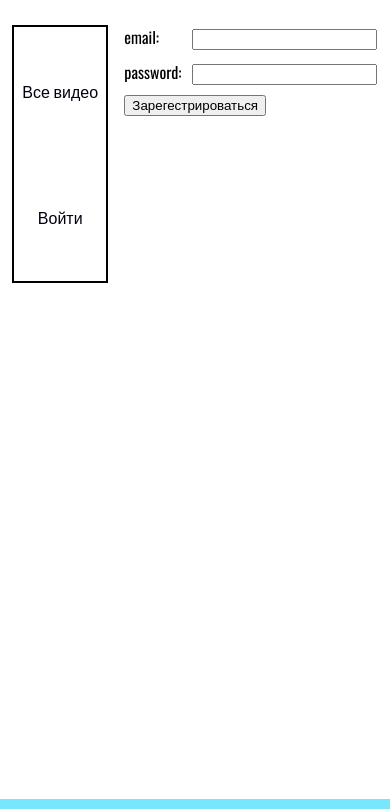
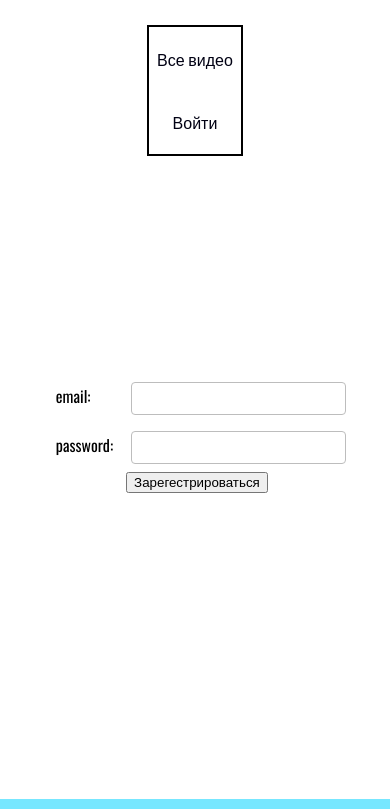
Before and after one commit to khostya/video.online, a Python web app: template templates/registration.html in a window 390 px wide. Shown: the part 35-844 px from the top of the page. Run offline with Jinja, Linux system fonts and the light colour scheme; the template is opened without the code that fills it, so the values that code supplies are empty.

Commit message:
стили стили стили стили-ли-ли валидация валидация

```diff
--- a/static/css/main.css
+++ b/static/css/main.css
@@ -48,6 +48,9 @@ aside{
 }
 
 .content-wrapper{
+    display: flex;
+    align-items: center;
+    flex-direction: column;
     width: 65vw;
     margin: 0 auto 0 1vw;
 }
@@ -60,3 +63,9 @@ nav{
     flex-direction: column;
     text-align: center;
 }
+
+@media screen and (max-width: 500px){
+    .content-wrapper{
+        width: 100%;
+    }
+}
--- a/static/css/registration.css
+++ b/static/css/registration.css
@@ -15,3 +15,19 @@ input {
 label {
     padding-right: 10px;
 }
+
+input{
+    width: 100%;
+    padding:8px 10px;
+    margin: 8px;
+    box-sizing: border-box;
+    border: 1px solid #bdbdbd;
+    border-radius: 0.25rem;
+    transition: border-color 0.15s ease-in-out, box-shadow 0.15s ease-in-out
+}
+
+@media screen and (max-width: 500px){
+    aside{
+        max-height: 15vh;
+    }
+}
--- a/templates/index.html
+++ b/templates/index.html
@@ -31,13 +31,14 @@
                 </nav>
             </aside>
             <div class="content-wrapper">
-                <ul id="videos"></ul>
+                <ul id="videos">
                     {% for video in videos %}
                         <li id="video">
                             <video src="{{ video.video }}"></video>
                             <p id="video-name">{{ video.name }}</p>
                         </li>
                     {% endfor %}
+                </ul>
             </div>
         </main>
 
```
Also changed, not shown: app/video/router.py (+10 -1 lines), static/css/index.css (+14 -3 lines), static/css/login.css (+16 -0 lines), static/css/upload.css (+16 -0 lines), static/css/video.css (+10 -0 lines). Lines whose indentation alone changed are shown as unchanged.
